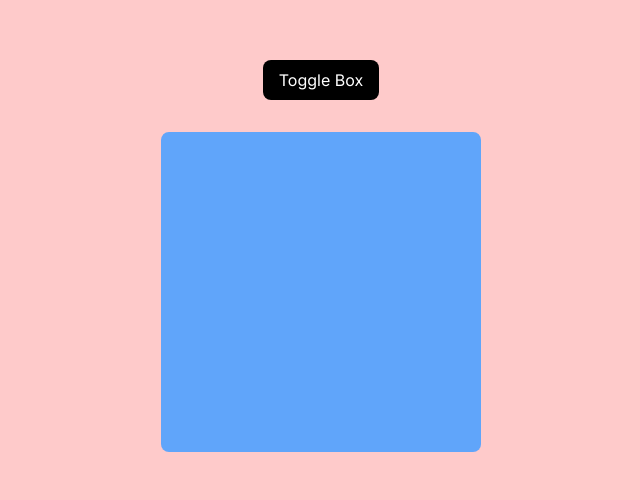
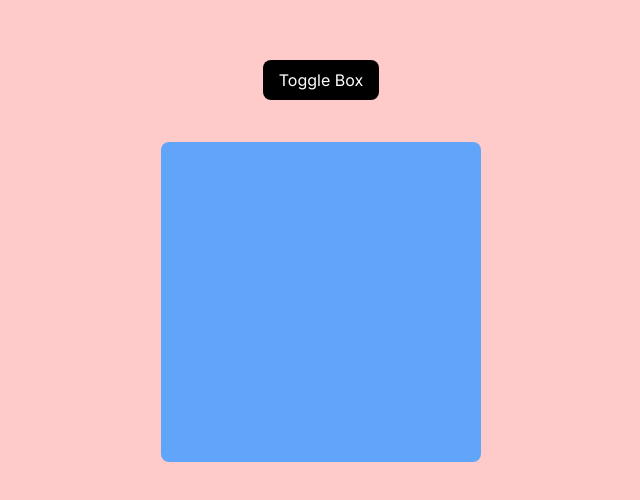
Before and after one commit to nishanbudhathoki2266/framer-rnd, a Next.js app in the folder next-framer/: page /framer-playground in a window 1280 px wide. Shown: the part 144-644 px from the top of the page, without its empty margins (319-959 px from the left). Built offline with nearby package versions, Linux system fonts and the light colour scheme.

Commit message:
Worked with implementing keyframes using motion component (Now let's work on a mini project ;))

```diff
--- a/next-framer/src/app/framer-playground/page.jsx
+++ b/next-framer/src/app/framer-playground/page.jsx
@@ -24,12 +24,13 @@ const FramerPlayGround = () => {
         {isVisible && (
           <motion.div
             className="bg-blue-400 mx-auto w-80 aspect-square rounded-lg"
-            initial={{ rotate: "0deg" }}
-            animate={{ rotate: "180deg" }}
-            exit={{ rotate: "-180deg" }}
+            initial={{ y: 0 }}
+            animate={{ y: [0, 150, 200, 200, 10] }}
+            exit={{ scale: 1.1 }}
             transition={{
-              duration: 1,
-              type: "spring",
+              duration: 2,
+              ease: "easeIn",
+              times: [0, 0.25, 0.5, 1],
             }}
           />
         )}
```
